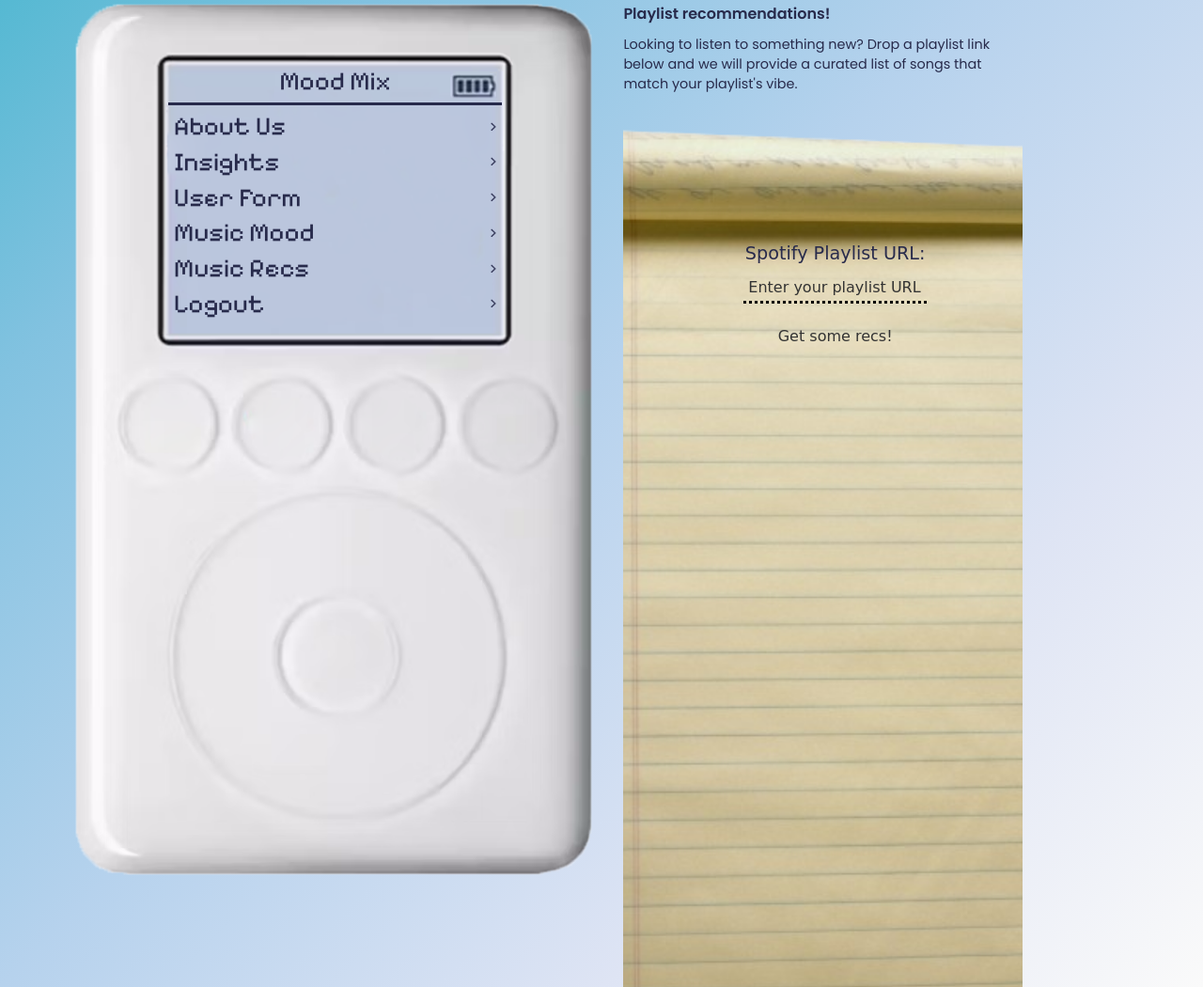
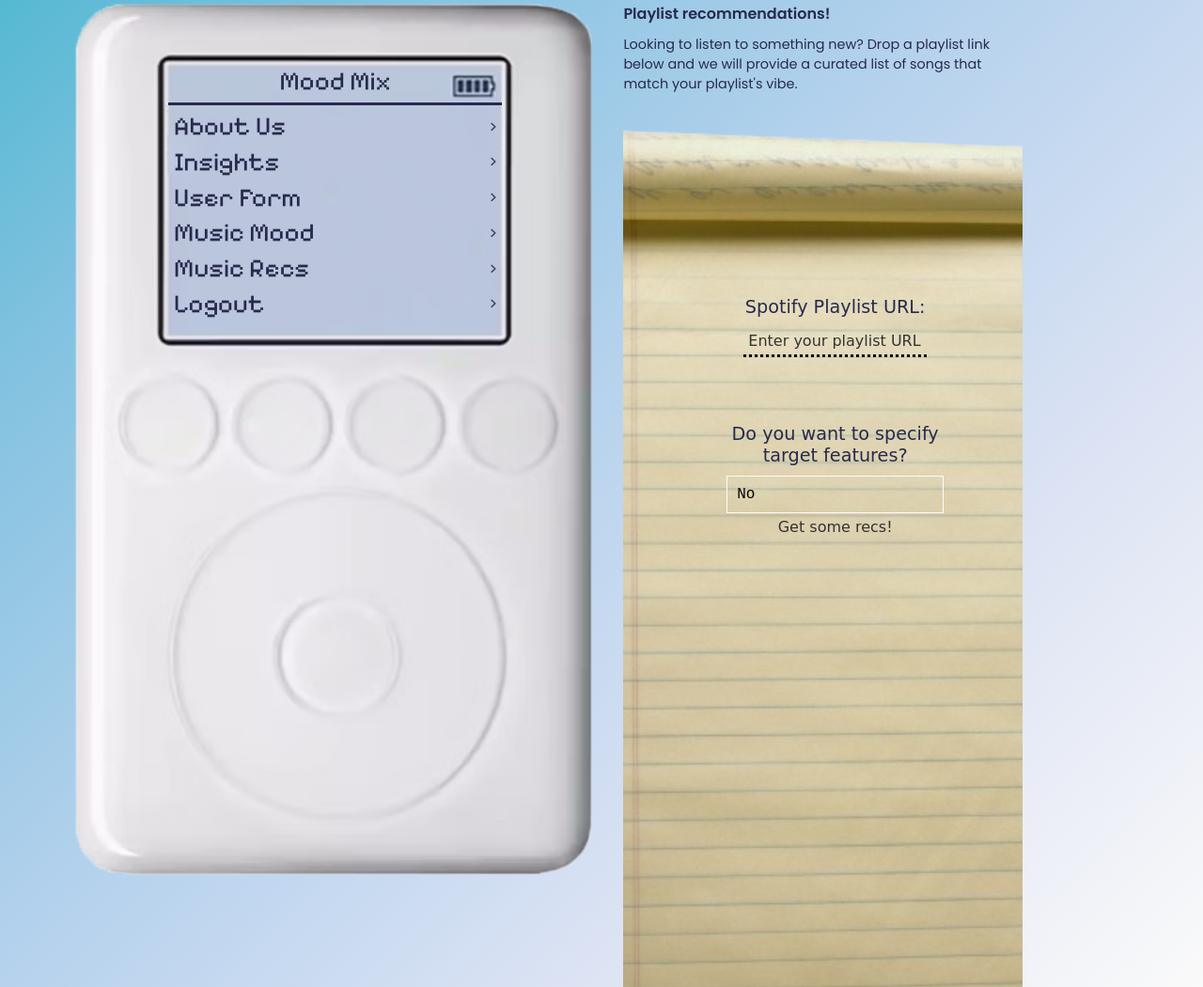
Before and after one commit to edenhandom/SEO-Final-Project, a Flask app: page /music_recs in a window 1280 px wide. Shown: the part 245-1295 px from the top of the page at 94% size. Run offline with Flask 3, Linux system fonts and the light colour scheme; some web fonts are replaced.

Commit message:
final fixes

```diff
--- a/app.py
+++ b/app.py
@@ -11,6 +11,8 @@ from datetime import timedelta
 import pandas as pd
 import random
 from collections import Counter
+
+import sqlalchemy as db
 
 ''''
 Import our Classes
@@ -43,7 +45,7 @@ Session(app)
 CLIENT_ID = os.environ.get("CLIENT_ID")
 CLIENT_SECRET = os.environ.get("CLIENT_SECRET")
 USER_KEY = os.environ.get("USER_KEY")
-SCOPE = 'playlist-read-private user-library-read user-read-recently-played'
+SCOPE = 'playlist-read-private user-library-read user-read-recently-played playlist-modify-public playlist-modify-private'
 REDIRECT_URI = os.environ.get("REDIRECT_URI")
 
 # Connect to the spotify API
@@ -84,7 +86,21 @@ def callback():
             page='status.html',
             text=text)
 
+    # If login successful, set token and store user playlists
     user_session.set_token(spotify_client.token)
+
+    playlists = spotify_client.get_user_playlists()
+    playlists_df = spotify_client.json_to_db(playlists)
+
+    # Create Engine Object
+    engine = db.create_engine('sqlite:///playlists.db')
+
+    playlists_df.to_sql('users_playlists', con=engine, if_exists='replace', index=False)
+
+    with engine.connect() as connection:
+        query_result = connection.execute(db.text("SELECT * FROM users_playlists")).fetchall()
+        print(pd.DataFrame(query_result))
+
     return redirect(url_for('home'))
 
 @app.route('/home')
@@ -100,6 +116,9 @@ def about_us():
 # Route to provide user with a mood based on their recently played tracks
 @app.route('/mood', methods=['GET', 'POST'])
 def mood():
+    global recommended_songs_df
+    user_id = session.get('user_id')
+
     recent_tracks_data = spotify_client.get_recent_tracks()
     tracks_artists = {
         track['track']['name']: ', '.join([artist['name'] for
@@ -180,7 +199,11 @@ def mood():
                         song['track_id'])
 
                 response = song_with_preview
-
+        # Add the recommendations to the DataFrame
+        new_rows = pd.DataFrame(response)
+        new_rows['user_id'] = user_id
+        recommended_songs_df = pd.concat(
+            [recommended_songs_df, new_rows], ignore_index=True)
     return render_template(
         'mood.html',
         top_tracks=tracks_artists,
@@ -350,13 +373,25 @@ def view_recommendations():
         recommendations=user_recommendations.to_dict(orient='records')
     )
 
+# get playlists in playlist.db
+def get_playlists():
+    # Create Engine Object
+    engine = db.create_engine('sqlite:///playlists.db')
+
+    with engine.connect() as connection:
+        query_result = connection.execute(db.text("SELECT playlist_href, playlist_name FROM users_playlists")).fetchall()
+        return query_result
+
 # Displays personal insight based on provided playlist
-
-
 @app.route('/insights', methods=['GET', 'POST'])
 def insights():
+
+    # get playlists for drop down from database
+    playlists = get_playlists()
+
     if request.method == 'POST':
-        playlist_url = request.form.get('playlist_url')
+
+        playlist_url = request.form.get('playlist_href')
         if playlist_url:
             display_name, profile_image_url = spotify_client.get_user_profile_info()
             track_artist = spotify_client.get_public_playlist_data(
@@ -415,15 +450,19 @@ def insights():
         flash("Please enter a valid playlist URL.")
         return redirect(url_for('insights'))
 
-    return render_template('insights.html')
+    return render_template('insights.html', playlists=playlists)
 
 # Provides personalized spotify recommendations based on playlist
 
 
 @app.route('/music_recs', methods=['GET', 'POST'])
 def music_recs():
+    global recommended_songs_df
+    user_id = session.get('user_id')
+
     if request.method == 'POST':
         playlist_url = request.form.get('playlist_url')
+        specify_features = request.form.get('specify_features')
 
         if playlist_url:
             try:
@@ -456,6 +495,28 @@ def music_recs():
                     'target_popularity': int(average_popularity)
                 }
 
+                # Override with user-provided values if they exist
+                if specify_features == 'yes':
+                    user_popularity = request.form.get('target_popularity')
+                    user_danceability = request.form.get('target_danceability')
+                    user_energy = request.form.get('target_energy')
+                    user_valence = request.form.get('target_valence')
+                    user_acousticness = request.form.get('target_acousticness')
+                    user_tempo = request.form.get('target_tempo')
+
+                    if user_popularity:
+                        aggregated_features['target_popularity'] = int(user_popularity)
+                    if user_danceability:
+                        aggregated_features['target_danceability'] = float(user_danceability)
+                    if user_energy:
+                        aggregated_features['target_energy'] = float(user_energy)
+                    if user_valence:
+                        aggregated_features['target_valence'] = float(user_valence)
+                    if user_acousticness:
+                        aggregated_features['target_acousticness'] = float(user_acousticness)
+                    if user_tempo:
+                        aggregated_features['target_tempo'] = float(user_tempo)
+
                 artist_ids = []
                 for track in track_features:
                     artists_id = track['artist_id']
@@ -479,7 +540,7 @@ def music_recs():
                         target_valence=aggregated_features['target_valence'],
                         target_acousticness=aggregated_features['target_acousticness'],
                         target_tempo=aggregated_features['target_tempo'],
-                        target_popularity=average_popularity)
+                        target_popularity=aggregated_features['target_popularity'])
                 except BaseException:
                     print("Error with recommendations")
 
@@ -496,13 +557,17 @@ def music_recs():
                     ]
                 else:
                     recommendations = []
-
+                new_rows = pd.DataFrame(recommendations)
+                new_rows['user_id'] = user_id
+                recommended_songs_df = pd.concat(
+                    [recommended_songs_df, new_rows], ignore_index=True)
                 return render_template(
                     'view_music_recs.html',
                     recommendations=recommendations)
             else:
                 return "Failed to get track features or no tracks found in the playlist.", 400
     return render_template('music_recs.html')
+
 
 @app.route('/logout')
 def logout():
@@ -518,5 +583,6 @@ def webhook():
         return 'Updated PythonAnywhere successfully', 200
     else:
         return 'Wrong event type', 400
+
 if __name__ == '__main__':
     app.run(debug=True, host="0.0.0.0", port=3000)
--- a/templates/music_recs.html
+++ b/templates/music_recs.html
@@ -18,13 +18,50 @@
         <div class="notepad-rec">
             <form action="{{ url_for('music_recs') }}" method="post">
                 <div class="med-break"></div>
+                <br>
+                <br>
+                <br>
                 <label for="playlist_url">Spotify Playlist URL:</label>
                 <input type="text" id="playlist_url" name="playlist_url" placeholder="Enter your playlist URL:" required>
+
+                <!-- Dropdown for optional feature selection -->
+                <div class="med-break"></div>
+                <label for="specify_features">Do you want to specify target features?</label>
+                <select id="specify_features" name="specify_features" onchange="toggleFeatureFields()">
+                    <option value="no">No</option>
+                    <option value="yes">Yes</option>
+                </select>
+
+                <!-- Optional feedback fields, initially hidden -->
+                <div id="optional_features" style="display: none;">
+                    <div class="med-break"></div>
+                    <label for="target_popularity">Target Popularity (optional):</label>
+                    <input type="number" id="target_popularity" name="target_popularity" step="1" min="0" max="100">
+
+                    <div class="med-break"></div>
+                    <label for="target_danceability">Target Danceability (optional):</label>
+                    <input type="number" id="target_danceability" name="target_danceability" step="0.01" min="0" max="1">
+
+                    <div class="med-break"></div>
+                    <label for="target_energy">Target Energy (optional):</label>
+                    <input type="number" id="target_energy" name="target_energy" step="0.01" min="0" max="1">
+
+                    <div class="med-break"></div>
+                    <label for="target_valence">Target Valence (optional):</label>
+                    <input type="number" id="target_valence" name="target_valence" step="0.01" min="0" max="1">
+
+                    <div class="med-break"></div>
+                    <label for="target_acousticness">Target Acousticness (optional):</label>
+                    <input type="number" id="target_acousticness" name="target_acousticness" step="0.01" min="0" max="1">
+
+                    <div class="med-break"></div>
+                    <label for="target_tempo">Target Tempo (optional):</label>
+                    <input type="number" id="target_tempo" name="target_tempo" step="0.01">
+                </div>
 
                 <div class="button-container">
                     <button type="submit">Get some recs!</button>
                 </div>
-
             </form>
 
             {% with messages = get_flashed_messages() %}
@@ -39,4 +76,17 @@
         </div>
     </div>
 
+    <script>
+        function toggleFeatureFields() {
+            var specifyFeatures = document.getElementById('specify_features').value;
+            var optionalFields = document.getElementById('optional_features');
+
+            if (specifyFeatures === 'yes') {
+                optionalFields.style.display = 'block';
+            } else {
+                optionalFields.style.display = 'none';
+            }
+        }
+    </script>
+
 {% endblock %}
--- a/templates/view_music_recs.html
+++ b/templates/view_music_recs.html
@@ -4,10 +4,13 @@
 <main class="container">
     <h3>Your Recommended Songs</h3>
     <div class="med-break"></div>
+
+    <div class="med-break"></div>
     <div class="songreceipt-container">
         <div class="songreceipt">
             <img src="static/images/green-tape.png" alt="Tape" class="green-tape">
-            <table>        {% for song in recommendations %}
+            <table>
+                {% for song in recommendations %}
                 <tr class="song">
                     <td>
                         <!-- Song Title -->
@@ -39,6 +42,7 @@
             <div class="return-buttons">
                 <a class="button" href="{{ url_for('home') }}">Return Home</a>
                 <a class="button" href="{{ url_for('music_recs') }}">Get New Recs</a>
+                <a style="color: blue" class="button" href="{{ url_for('view_recommendations') }}">View Recommended Songs</a>
             </div>
         </div>
     </div>
--- a/templates/view_recommendation.html
+++ b/templates/view_recommendation.html
@@ -35,6 +35,7 @@
         {% endfor %}
     </table>
 
+
     <div class="button-container">
         <a class="button" href="{{ url_for('home') }}">Return Home</a>
         <a class="button" href="{{ url_for('user_form') }}">New Form</a>
```
Also changed, not shown: spotify_client.py (+6 -2 lines), templates/insights.html (+7 -2 lines), util/spotify_client.py (+78 -3 lines), instance/recommendations.db (added), playlists.db (added), 6 other files. Lines whose indentation alone changed are shown as unchanged.
